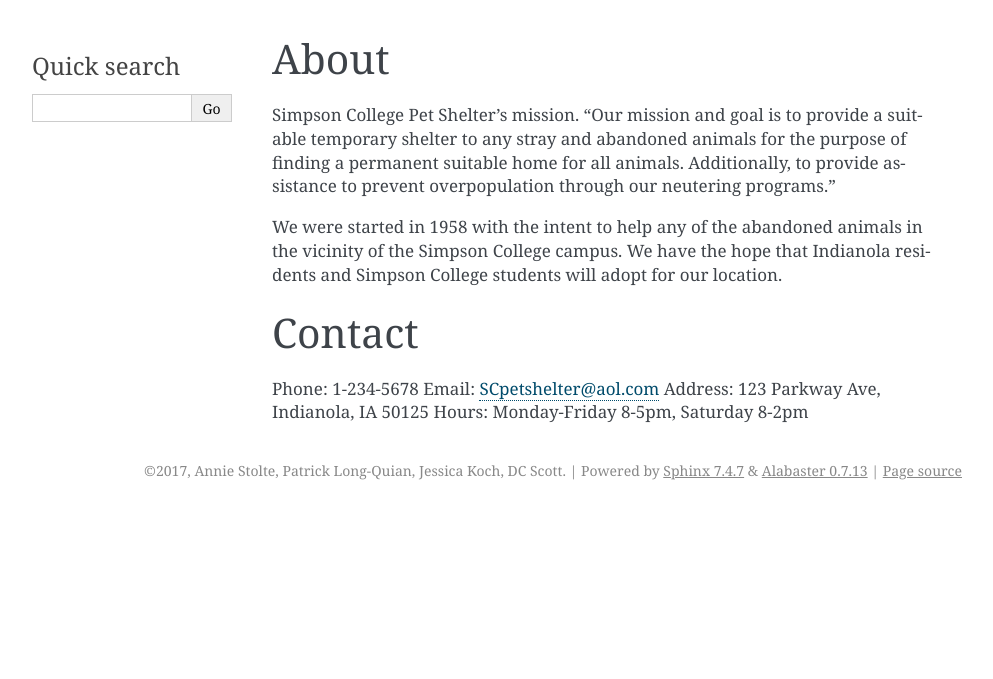
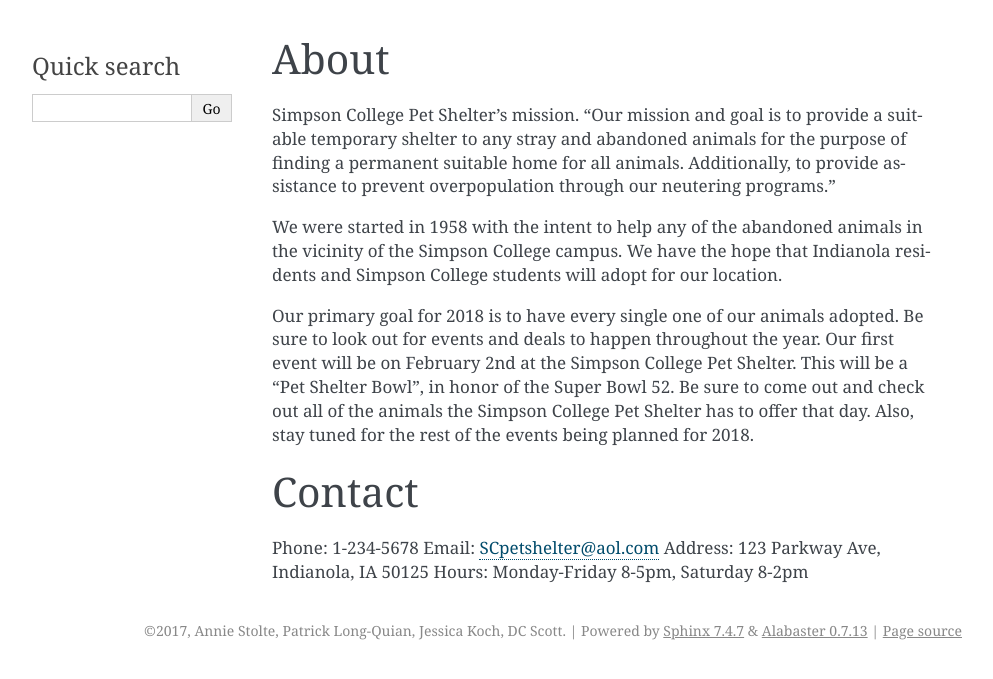
Before and after one commit to plongquian/pet_shelter, a Sphinx documentation site: the page built from source/contact_about/index.rst, in a window 1280 px wide. Shown: the top 679 px of the page, without its empty margins (148-1141 px from the left). Built offline with Sphinx 7.4.7, drawn with Linux system fonts in a browser that asks for light colours.

Commit message:
finished about/contact

```diff
--- a/source/contact_about/index.rst
+++ b/source/contact_about/index.rst
@@ -7,7 +7,7 @@
 
 We were started in 1958 with the intent to help any of the abandoned animals in the vicinity of the Simpson College campus. We have the hope that Indianola residents and Simpson College students will adopt for our location.
 
-
+Our primary goal for 2018 is to have every single one of our animals adopted. Be sure to look out for events and deals to happen throughout the year. Our first event will be on February 2nd at the Simpson College Pet Shelter. This will be a "Pet Shelter Bowl", in honor of the Super Bowl 52. Be sure to come out and check out all of the animals the Simpson College Pet Shelter has to offer that day. Also, stay tuned for the rest of the events being planned for 2018.
 
 Contact
 =======
```
